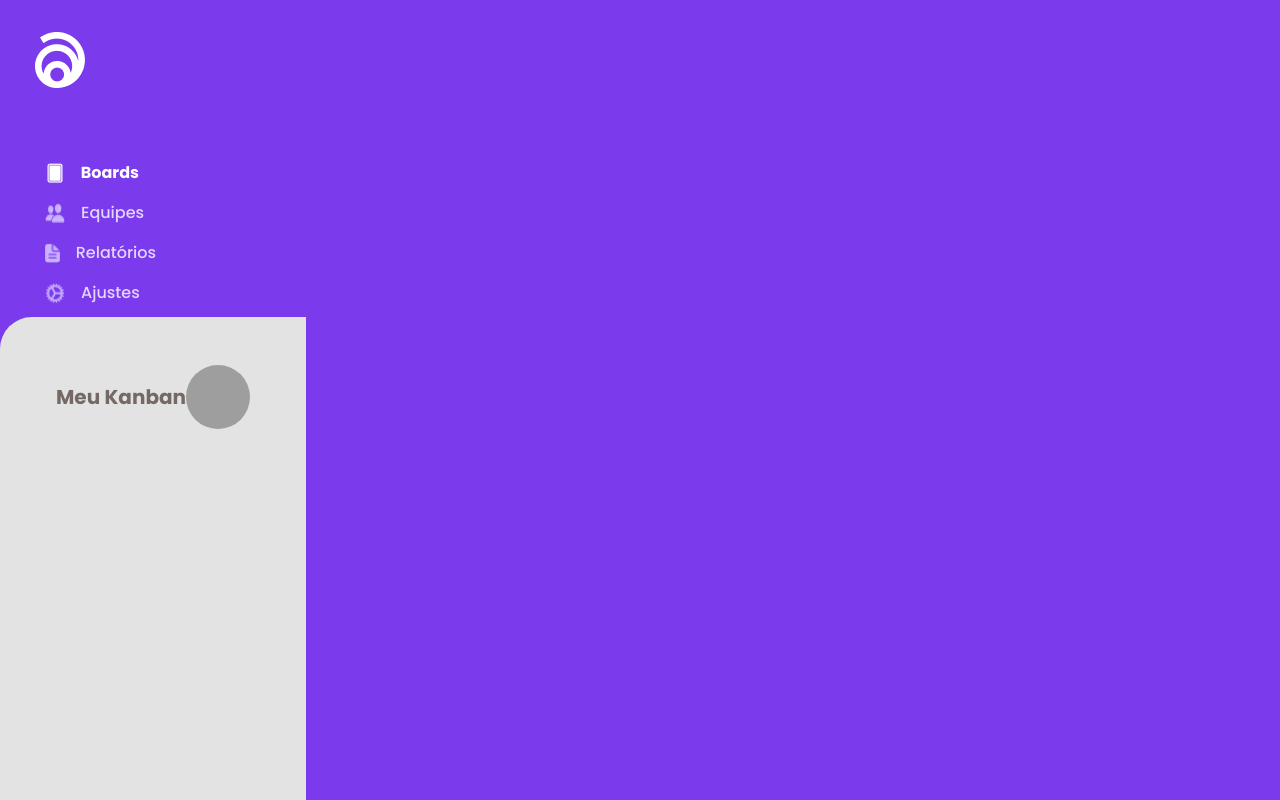
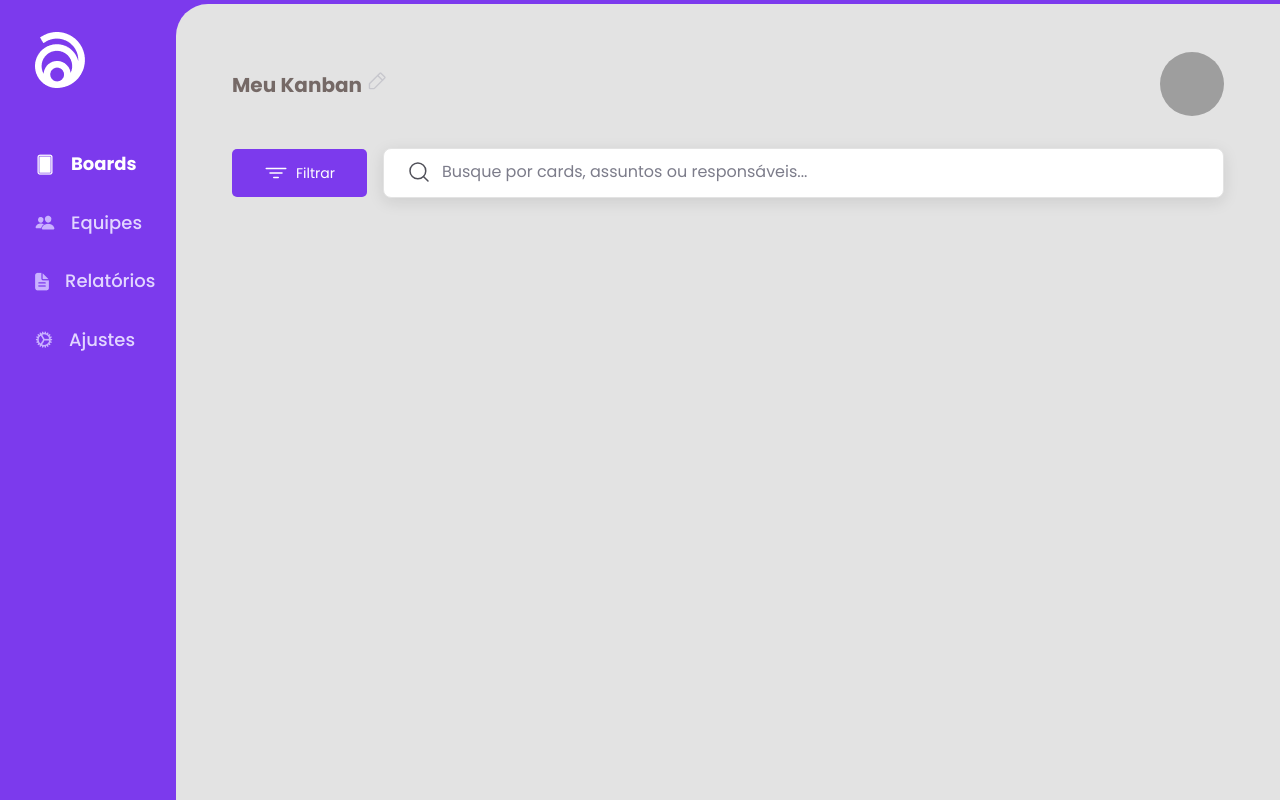
Before and after one commit to claytonfortunato/Kanban-12, a React (Vite) app: page / in a window 1280 px wide. Shown: the top 800 px of the page. Built offline with nearby package versions, Linux system fonts and the light colour scheme; grey boxes are pictures that could not be loaded.

Commit message:
feat: component search finalizado

```diff
--- a/package.json
+++ b/package.json
@@ -9,6 +9,7 @@
     "preview": "vite preview"
   },
   "dependencies": {
+    "phosphor-react": "^1.4.1",
     "react": "^18.2.0",
     "react-dom": "^18.2.0",
     "styled-components": "^5.3.9"
--- a/src/components/Header/index.tsx
+++ b/src/components/Header/index.tsx
@@ -1,9 +1,13 @@
+import { PencilSimple } from "phosphor-react";
+
 import * as C from "./styles";
 
 export const Header = () => {
   return (
     <C.Container>
-      <h1>Meu Kanban</h1>
+      <h1>
+        Meu Kanban <PencilSimple size={22} />{" "}
+      </h1>
       <img src="https://github.com/claytonfortunato.png" alt="" />
     </C.Container>
   );
--- a/src/components/Header/styles.ts
+++ b/src/components/Header/styles.ts
@@ -5,6 +5,11 @@ export const Container = styled.div`
   justify-content: space-between;
   align-items: center;
   padding: 0 2.4rem;
+
+  svg {
+    color: ${(props) => props.theme.colors.gray01};
+    font-size: 2.4rem;
+  }
 
   h1 {
     color: ${(props) => props.theme.colors.brown};
--- /dev/null
+++ b/src/components/Search/index.tsx
@@ -0,0 +1,23 @@
+import { FunnelSimple } from "phosphor-react";
+import { MagnifyingGlass } from "phosphor-react";
+
+import * as C from "./styles";
+
+export const Search = () => {
+  return (
+    <C.FormContainer>
+      <button>
+        <FunnelSimple />
+        Filtrar
+      </button>
+      <C.InputWrapper>
+        <MagnifyingGlass />
+
+        <input
+          type="text"
+          placeholder="Busque por cards, assuntos ou responsáveis..."
+        />
+      </C.InputWrapper>
+    </C.FormContainer>
+  );
+};
--- /dev/null
+++ b/src/components/Search/styles.ts
@@ -0,0 +1,68 @@
+import styled from "styled-components";
+
+export const FormContainer = styled.form`
+  display: flex;
+  align-items: center;
+  gap: 1.6rem;
+  padding: 0 2.4rem;
+
+  button {
+    display: flex;
+    align-items: center;
+    gap: 0.8rem;
+    background: ${(props) => props.theme.colors.purple01};
+    color: ${(props) => props.theme.colors.white};
+    padding: 1.2rem 3.2rem;
+    border: none;
+    border-radius: 5px;
+    font-size: 1.4rem;
+    line-height: 2.4rem;
+    cursor: pointer;
+    transition: all ease-in 0.4s;
+
+    &:hover {
+      background-color: ${(props) => props.theme.colors.purple03};
+      color: ${(props) => props.theme.colors.purple01};
+    }
+  }
+
+  svg {
+    font-size: 2.4rem;
+  }
+`;
+
+export const InputWrapper = styled.div`
+  flex: 1;
+  position: relative;
+
+  input {
+    width: 100%;
+    background: ${(props) => props.theme.colors.white};
+    color: ${(props) => props.theme.colors.brown};
+    padding: 1.6rem 2.4rem 1.6rem 5.8rem;
+    border: 0.07rem solid ${(props) => props.theme.colors.gray04};
+    border-radius: 8px;
+    line-height: 1.6rem;
+    outline: none;
+
+    box-shadow: 0px 4px 16px rgba(22, 22, 22, 0.1);
+
+    &::placeholder {
+      color: ${(props) => props.theme.colors.gray03};
+      font-size: 16px;
+    }
+
+    &:hover,
+    &:focus-within {
+      border-color: ${(props) => props.theme.colors.purple01};
+    }
+  }
+
+  svg {
+    position: absolute;
+    color: ${(props) => props.theme.colors.gray02};
+    top: 1.2rem;
+    left: 2.4rem;
+    font-size: 2.4rem;
+  }
+`;
--- a/src/components/Sidebar/styles.ts
+++ b/src/components/Sidebar/styles.ts
@@ -7,23 +7,16 @@ export const Container = styled.aside`
 export const SidebarContainer = styled.nav`
   display: flex;
   flex-direction: column;
-  justify-content: center;
-
+  gap: 3.6rem;
   width: 11.4rem;
   padding-top: 6rem;
-
-  img {
-    width: 2rem;
-    height: 2rem;
-  }
 
   .menu-item {
     display: flex;
     align-items: center;
     gap: 1.6rem;
-    padding: 1rem;
 
-    font-size: 16px;
+    font-size: 18px;
     line-height: 125%;
 
     text-decoration: none;
--- a/src/pages/Home/index.tsx
+++ b/src/pages/Home/index.tsx
@@ -2,6 +2,7 @@ import { Sidebar } from "../../components/Sidebar";
 import { Header } from "../../components/Header";
 
 import * as C from "./styles";
+import { Search } from "../../components/Search";
 
 export const Home = () => {
   return (
@@ -9,6 +10,7 @@ export const Home = () => {
       <Sidebar />
       <C.ContainerKanban>
         <Header />
+        <Search />
       </C.ContainerKanban>
     </C.Container>
   );
--- a/src/pages/Home/styles.ts
+++ b/src/pages/Home/styles.ts
@@ -1,6 +1,9 @@
 import styled from "styled-components";
 
-export const Container = styled.div``;
+export const Container = styled.div`
+  display: flex;
+  width: 100%;
+`;
 
 export const ContainerKanban = styled.div`
   flex: 1;
```
Also changed, not shown: 1 other file (tests, documents, lock files or other folders).
